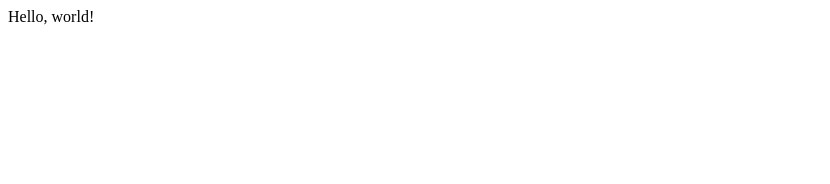
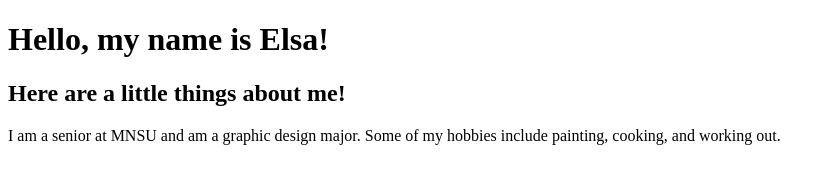
Before and after one commit to elsacapkinney/elsacapkinney, a plain HTML site: page index.html in a window 1280 px wide. Shown: the whole page, without its empty margins (0-830 px from the left). Drawn offline with Linux system fonts and the light colour scheme.

Commit message:
Add files via upload
Week 2 coding

```diff
--- a/index.html
+++ b/index.html
@@ -1,7 +1,9 @@
+<!DOCTYPE html>
 <html>
-<head>
-</head>
+<head></head>
 <body>
-Hello, world!
+<h1><b>Hello, my name is Elsa!</b></h1>
+<h2>Here are a little things about me!</h2>
+<p>I am a senior at MNSU and am a graphic design major. Some of my hobbies include painting, cooking, and working out. </p>
 </body>
 </html>
```
